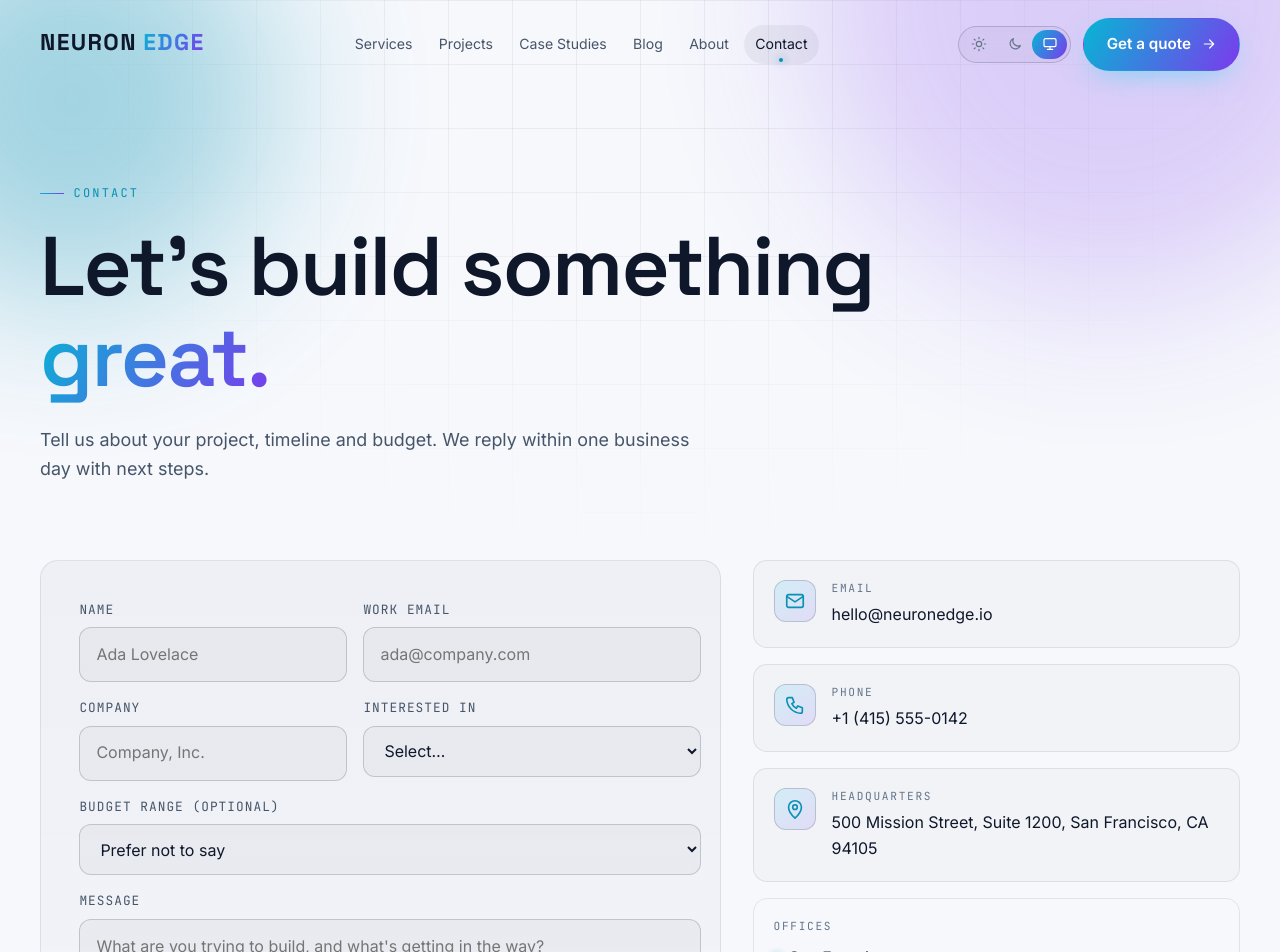
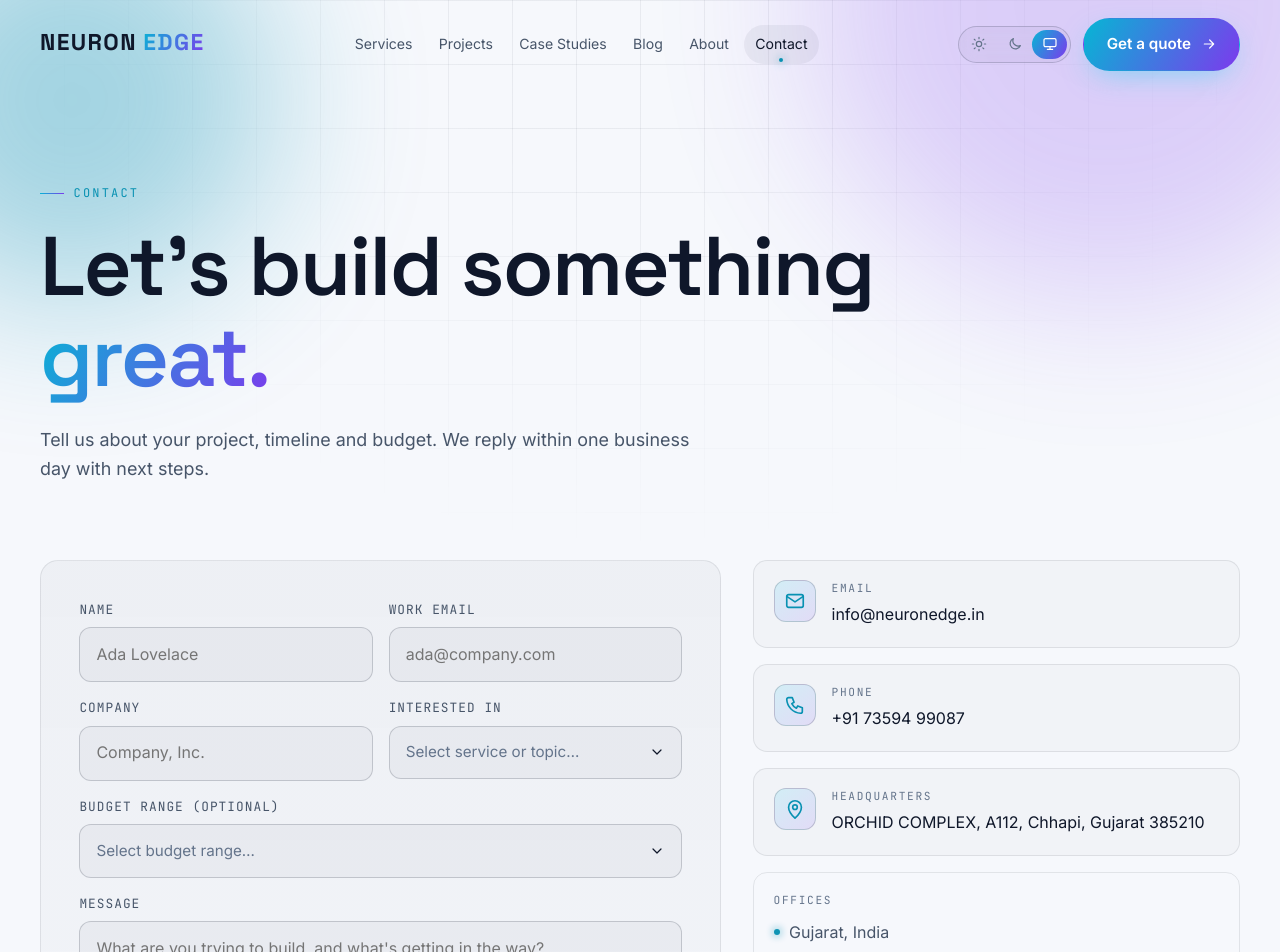
Before and after one commit to NeuronEdge-In/neuron-edge, a React (Vite) app: page /contact in a window 1280 px wide. Shown: the top 952 px of the page. Built offline with nearby package versions, Linux system fonts and the light colour scheme.

Commit message:
Updated Address and Contact Us page

```diff
--- a/src/components/Icon.jsx
+++ b/src/components/Icon.jsx
@@ -24,6 +24,7 @@ const paths = {
   calendar: <><rect x="3" y="5" width="18" height="16" rx="2" /><path d="M3 10h18M8 3v4M16 3v4" /></>,
   clock: <><circle cx="12" cy="12" r="9" /><path d="M12 7v5l3 2" /></>,
   star: <path d="m12 3 2.8 5.7 6.2.9-4.5 4.4 1.1 6.2L12 17.3 6.4 20.2l1.1-6.2L3 9.6l6.2-.9L12 3Z" />,
+  chevron: <path d="m6 9 6 6 6-6" />,
 };
 
 export default function Icon({ name, size = 22, stroke = 1.8, style }) {
--- a/src/data/company.js
+++ b/src/data/company.js
@@ -6,10 +6,10 @@ export const company = {
   tagline: "Engineering digital products that scale",
   promise: "Powering intelligence, delivering innovation.",
   founded: 2022,
-  email: "hello@neuronedge.io",
-  phone: "+1 (415) 555-0142",
-  address: "500 Mission Street, Suite 1200, San Francisco, CA 94105",
-  offices: ["San Francisco", "London", "Bengaluru", "Dubai"],
+  email: "info@neuronedge.in",
+  phone: "+91 73594 99087",
+  address: "ORCHID COMPLEX, A112, Chhapi, Gujarat 385210",
+  offices: ["Gujarat, India"],
   socials: [
     // { label: "LinkedIn", href: "https://linkedin.com" },
     // { label: "GitHub", href: "https://github.com" },
--- a/src/pages/Careers.jsx
+++ b/src/pages/Careers.jsx
@@ -7,7 +7,7 @@ import "./Pages.css";
 export default function Careers() {
   return (
     <>
-      <PageHero eyebrow="Careers" title={<>Build products used by <span className="grad-text">millions.</span></>} lead="We're hiring across web, mobile, cloud, AI, design, QA and consulting. Remote-first, with hubs in San Francisco, London, Bengaluru and Dubai." />
+      <PageHero eyebrow="Careers" title={<>Build products used by <span className="grad-text">millions.</span></>} lead="We're hiring across web, mobile, cloud, AI, design, QA and consulting. Remote-first, based in India with a global engineering mindset." />
 
       <section className="section" style={{ paddingTop: 0 }}>
         <div className="container">
--- a/src/pages/Contact.jsx
+++ b/src/pages/Contact.jsx
@@ -6,17 +6,99 @@ import { Reveal, PageHero } from "../components/ui";
 import { company, services } from "../data/company";
 import "./Pages.css";
 
+function CustomSelect({ value, onChange, options, placeholder = "Select…" }) {
+  const [open, setOpen] = useState(false);
+  const ref = useState(null)[0] || { current: null };
+  const containerRef = useState(() => ({ current: null }))[0];
+
+  return (
+    <div
+      className="cselect"
+      onBlur={(e) => {
+        if (!e.currentTarget.contains(e.relatedTarget)) setOpen(false);
+      }}
+      tabIndex={-1}
+    >
+      <button
+        type="button"
+        className={`cselect__trigger ${open ? "is-open" : ""} ${!value ? "is-placeholder" : ""}`}
+        onClick={() => setOpen((o) => !o)}
+        aria-haspopup="listbox"
+        aria-expanded={open}
+      >
+        <span>{value || placeholder}</span>
+        <Icon name="chevron" size={16} className={`cselect__arrow ${open ? "is-rotated" : ""}`} />
+      </button>
+
+      <AnimatePresence>
+        {open && (
+          <motion.ul
+            className="cselect__menu"
+            role="listbox"
+            initial={{ opacity: 0, y: -6, scale: 0.98 }}
+            animate={{ opacity: 1, y: 0, scale: 1 }}
+            exit={{ opacity: 0, y: -6, scale: 0.98 }}
+            transition={{ duration: 0.16, ease: "easeOut" }}
+          >
+            {options.map((opt) => {
+              const isSelected = opt === value;
+              return (
+                <li
+                  key={opt}
+                  role="option"
+                  aria-selected={isSelected}
+                  className={`cselect__option ${isSelected ? "is-selected" : ""}`}
+                  onClick={() => {
+                    onChange(opt);
+                    setOpen(false);
+                  }}
+                >
+                  <span>{opt}</span>
+                  {isSelected && <Icon name="check" size={14} className="cselect__check" />}
+                </li>
+              );
+            })}
+          </motion.ul>
+        )}
+      </AnimatePresence>
+    </div>
+  );
+}
+
 export default function Contact() {
   const [params] = useSearchParams();
   const role = params.get("role");
   const [sent, setSent] = useState(false);
-  const [form, setForm] = useState({ name: "", email: "", company: "", interest: role ? "Careers" : "", budget: "", message: role ? `I'd like to apply for the ${role} role.` : "" });
+  const [form, setForm] = useState({
+    name: "",
+    email: "",
+    company: "",
+    interest: role ? "Careers" : "",
+    budget: "",
+    message: role ? `I'd like to apply for the ${role} role.` : ""
+  });
   const set = (k) => (e) => setForm({ ...form, [k]: e.target.value });
+  const setVal = (k) => (val) => setForm((prev) => ({ ...prev, [k]: val }));
+
+  const interestOptions = [
+    ...services.map((s) => s.title),
+    "Product demo",
+    "Partnership",
+    "Careers",
+    "Other"
+  ];
+
+  const budgetOptions = [
+    "Prefer not to say",
+    "Under $50k",
+    "$50k – $150k",
+    "$150k – $500k",
+    "$500k+"
+  ];
 
   const submit = (e) => {
     e.preventDefault();
-    // TODO: wire to your backend / form service (e.g. Formspree, Resend, HubSpot).
-    console.log("contact form", form);
+    console.log("Contact form submission:", form);
     setSent(true);
   };
 
@@ -32,7 +114,7 @@ export default function Contact() {
                   <div className="contact__check"><Icon name="check" size={28} /></div>
                   <h3 className="h-md">Message received.</h3>
                   <p className="muted" style={{ marginTop: "0.5rem" }}>Thanks, {form.name.split(" ")[0] || "there"}. Someone from the team will be in touch at {form.email}.</p>
-                  <button className="btn btn-ghost" style={{ marginTop: "1.5rem" }} onClick={() => setSent(false)}>Send another</button>
+                  <button className="btn btn-ghost" style={{ marginTop: "1.5rem" }} onClick={() => { setSent(false); setForm({ name: "", email: "", company: "", interest: "", budget: "", message: "" }); }}>Send another</button>
                 </motion.div>
               ) : (
                 <motion.form key="form" onSubmit={submit} initial={{ opacity: 0 }} animate={{ opacity: 1 }} exit={{ opacity: 0 }}>
@@ -41,20 +123,26 @@ export default function Contact() {
                     <div className="field"><label>Work email</label><input required type="email" value={form.email} onChange={set("email")} placeholder="ada@company.com" /></div>
                     <div className="field"><label>Company</label><input value={form.company} onChange={set("company")} placeholder="Company, Inc." /></div>
                     <div className="field"><label>Interested in</label>
-                      <select value={form.interest} onChange={set("interest")} required>
-                        <option value="">Select…</option>
-                        {services.map((s) => <option key={s.slug}>{s.title}</option>)}
-                        <option>Product demo</option><option>Partnership</option><option>Careers</option><option>Other</option>
-                      </select>
+                      <CustomSelect
+                        value={form.interest}
+                        onChange={setVal("interest")}
+                        options={interestOptions}
+                        placeholder="Select service or topic…"
+                      />
                     </div>
                     <div className="field" style={{ gridColumn: "1 / -1" }}><label>Budget range (optional)</label>
-                      <select value={form.budget} onChange={set("budget")}>
-                        <option value="">Prefer not to say</option><option>Under $50k</option><option>$50k – $150k</option><option>$150k – $500k</option><option>$500k+</option>
-                      </select>
+                      <CustomSelect
+                        value={form.budget}
+                        onChange={setVal("budget")}
+                        options={budgetOptions}
+                        placeholder="Select budget range…"
+                      />
                     </div>
                     <div className="field" style={{ gridColumn: "1 / -1" }}><label>Message</label><textarea required rows={5} value={form.message} onChange={set("message")} placeholder="What are you trying to build, and what's getting in the way?" /></div>
                   </div>
-                  <button type="submit" className="btn btn-primary" style={{ marginTop: "1.5rem" }}>Send message <Icon name="arrow" size={16} className="arrow" /></button>
+                  <button type="submit" className="btn btn-primary" style={{ marginTop: "1.5rem" }}>
+                    Send message <Icon name="arrow" size={16} className="arrow" />
+                  </button>
                   <p style={{ fontSize: "0.75rem", color: "var(--text-3)", marginTop: "1rem" }}>By submitting you agree to our privacy policy. We never share your data.</p>
                 </motion.form>
               )}
@@ -71,8 +159,9 @@ export default function Contact() {
             </Reveal>
             <Reveal delay={0.3} className="contact__map">
               <div className="bg-grid" style={{ maskImage: "none", opacity: 0.8 }} />
-              <div className="contact__pin" style={{ left: "18%", top: "38%" }} /><div className="contact__pin" style={{ left: "47%", top: "30%" }} /><div className="contact__pin" style={{ left: "70%", top: "55%" }} />
-              <svg viewBox="0 0 100 60" style={{ position: "absolute", inset: 0, width: "100%", height: "100%" }} fill="none" stroke="rgba(34,211,238,0.5)" strokeWidth="0.4" strokeDasharray="1.5 1.5"><path d="M18 23 Q32 10 47 18 Q60 26 70 33" /></svg>
+              <div className="contact__pin" style={{ left: "64%", top: "46%" }} />
+              <div style={{ position: "absolute", left: "64%", top: "46%", transform: "translate(-50%, -50%)", width: 48, height: 48, borderRadius: "50%", border: "1px solid rgba(34,211,238,0.3)", animation: "ping 3s cubic-bezier(0, 0, 0.2, 1) infinite" }} />
+              <div style={{ position: "absolute", left: "64%", top: "62%", transform: "translateX(-50%)", fontFamily: "var(--font-mono)", fontSize: "0.72rem", color: "var(--cyan)", background: "rgba(var(--bg-rgb), 0.85)", padding: "2px 8px", borderRadius: 999, border: "1px solid var(--line)" }}>Gujarat, IN</div>
             </Reveal>
           </div>
         </div>
--- a/src/pages/Pages.css
+++ b/src/pages/Pages.css
@@ -112,3 +112,89 @@
 .newsletter__form .field { min-width: 0; }
 .newsletter__form input { min-width: 0; width: 100%; }
 @media (max-width: 480px) { .newsletter__form { flex-direction: column; } }
+
+/* Custom Select Dropdown */
+.cselect { position: relative; width: 100%; }
+.cselect__trigger {
+  width: 100%;
+  display: flex;
+  align-items: center;
+  justify-content: space-between;
+  gap: 0.75rem;
+  background: rgba(var(--fg-rgb), 0.03);
+  border: 1px solid var(--line-strong);
+  color: var(--text);
+  padding: 0.85rem 1rem;
+  border-radius: 12px;
+  font: inherit;
+  font-size: 0.95rem;
+  text-align: left;
+  cursor: pointer;
+  outline: none;
+  transition: border-color 0.25s, box-shadow 0.25s, background 0.25s;
+}
+.cselect__trigger:hover, .cselect__trigger.is-open {
+  border-color: var(--cyan);
+  box-shadow: 0 0 0 4px rgba(34, 211, 238, 0.12);
+  background: rgba(var(--fg-rgb), 0.05);
+}
+.cselect__trigger.is-placeholder span {
+  color: var(--text-3);
+}
+.cselect__arrow {
+  color: var(--text-3);
+  flex-shrink: 0;
+  transition: transform 0.25s var(--ease), color 0.25s;
+}
+.cselect__trigger:hover .cselect__arrow,
+.cselect__trigger.is-open .cselect__arrow {
+  color: var(--cyan);
+}
+.cselect__arrow.is-rotated {
+  transform: rotate(180deg);
+}
+
+.cselect__menu {
+  position: absolute;
+  top: calc(100% + 6px);
+  left: 0;
+  right: 0;
+  z-index: 60;
+  list-style: none;
+  margin: 0;
+  padding: 0.4rem;
+  background: var(--bg-2);
+  border: 1px solid var(--line-strong);
+  border-radius: 14px;
+  box-shadow: 0 16px 40px -10px rgba(0, 0, 0, 0.6), 0 0 0 1px rgba(var(--fg-rgb), 0.06);
+  backdrop-filter: blur(20px);
+  max-height: 280px;
+  overflow-y: auto;
+  scrollbar-width: thin;
+}
+.cselect__option {
+  display: flex;
+  align-items: center;
+  justify-content: space-between;
+  gap: 0.75rem;
+  padding: 0.65rem 0.85rem;
+  border-radius: 8px;
+  font-size: 0.9rem;
+  color: var(--text-2);
+  cursor: pointer;
+  transition: background 0.18s, color 0.18s;
+  user-select: none;
+}
+.cselect__option:hover {
+  background: rgba(34, 211, 238, 0.1);
+  color: var(--text);
+}
+.cselect__option.is-selected {
+  background: rgba(34, 211, 238, 0.15);
+  color: var(--cyan);
+  font-weight: 500;
+}
+.cselect__check {
+  color: var(--cyan);
+  flex-shrink: 0;
+}
```
